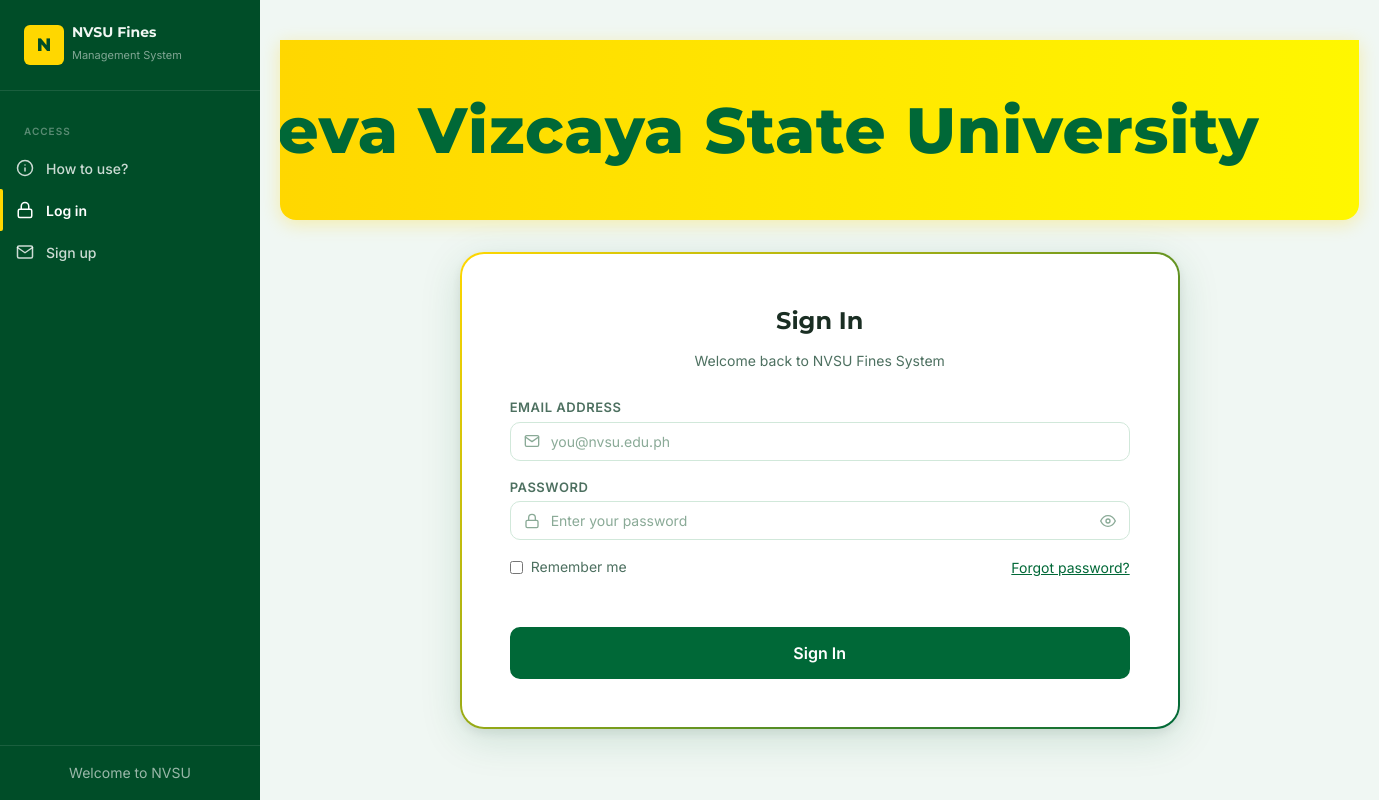
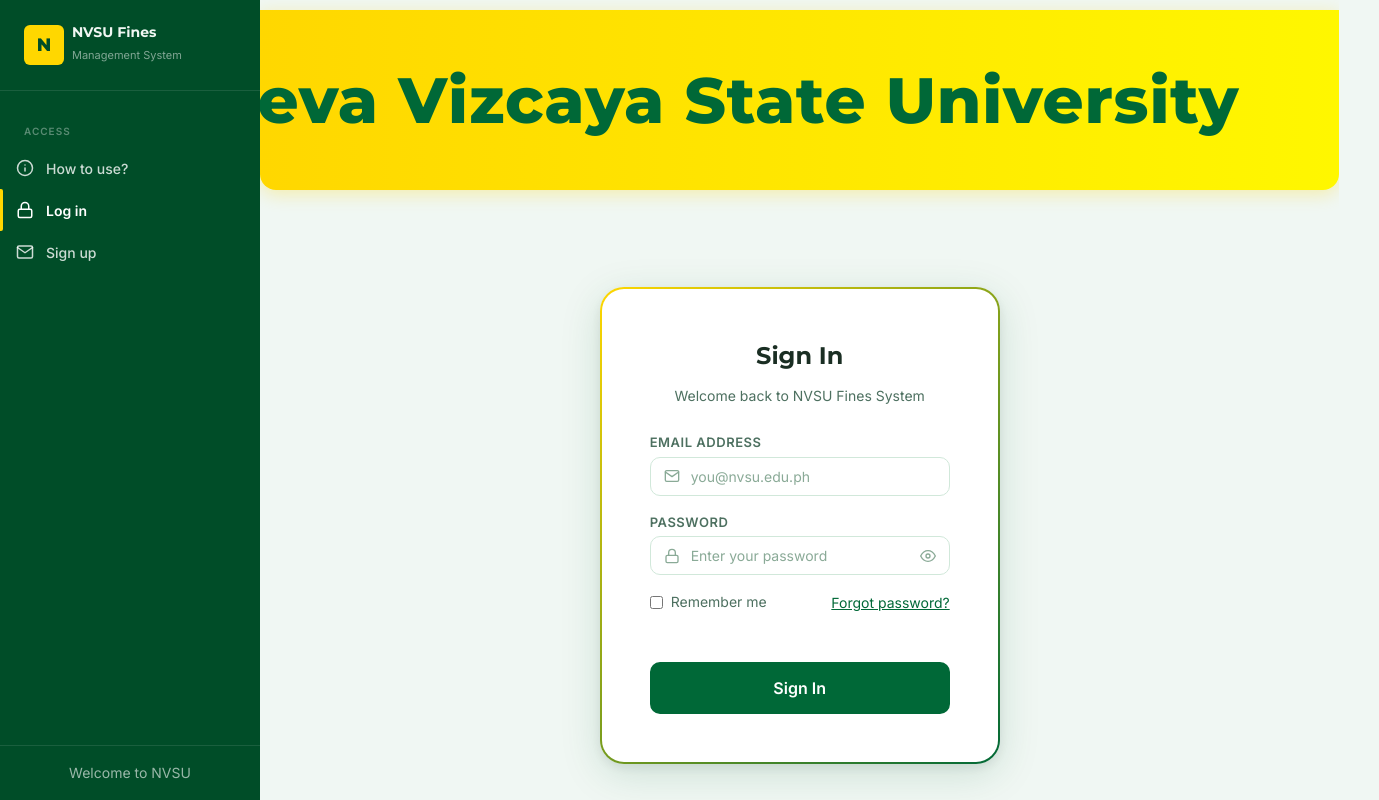
Before and after one commit to iHoshiii/Fines-System, a Next.js app in the folder frontend/: page /login in a window 1280 px wide. Shown: the whole page, 1379 px wide, since content can reach past the window. Built offline with nearby package versions, Linux system fonts and the light colour scheme; no server answers.

Commit message:
(3) last refinement of log in page

```diff
--- a/frontend/src/app/login/page.tsx
+++ b/frontend/src/app/login/page.tsx
@@ -264,7 +264,7 @@
 
             {/* Main Content */}
             <main className="main-content">
-                <div className="page-content" style={{ padding: '40px 20px 20px', display: 'flex', flexDirection: 'column', alignItems: 'center' }}>
+                <div className="page-content" style={{ padding: '10px 0px 20px', display: 'flex', flexDirection: 'column', alignItems: 'center' }}>
                     <div className="animated-header" style={{ marginBottom: 32, width: '100%' }}>
                         <div className="animated-text">Nueva Vizcaya State University</div>
                     </div>
@@ -329,7 +329,7 @@
                 )}
 
                 {activeTab === 'login' && (
-                    <div className="login-card">
+                    <div className="login-card" style={{ marginTop: '65px', marginLeft: 'auto', marginRight: 'auto', width: '400px'}}>
                         <div style={{ display: 'flex', flexDirection: 'column', alignItems: 'center', gap: 10, marginBottom: 24 }}>
                             <h2 style={{ fontSize: '1.5rem', fontWeight: 'bold', margin: 0 }}>
                                 Sign In
@@ -362,7 +362,7 @@
                                 </div>
                             </div>
 
-                            <div className="form-group">
+                            <div className="form-group" >
                                 <label className="form-label" htmlFor="password">Password</label>
                                 <div style={{ position: 'relative' }}>
                                     <FiLock size={16} style={{
```
